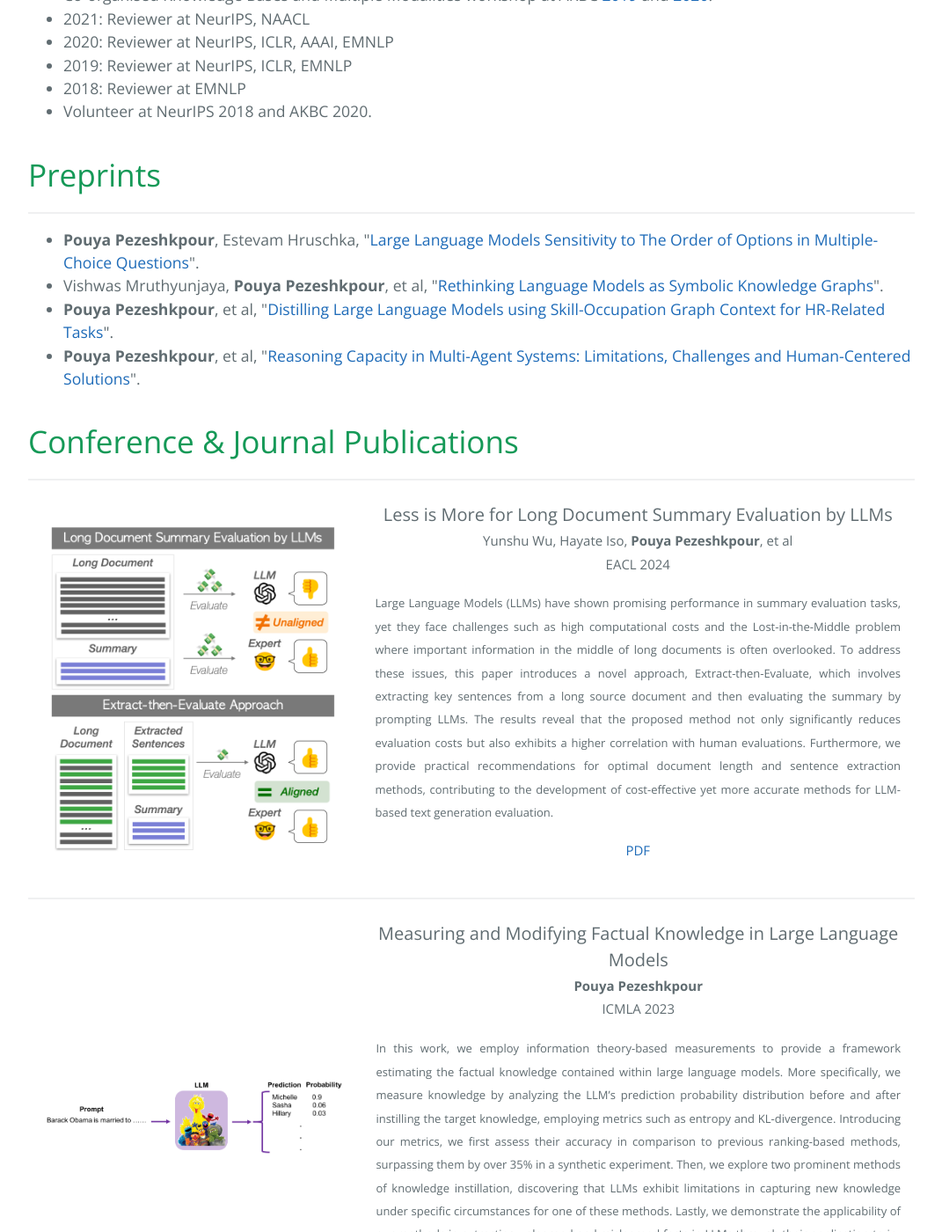
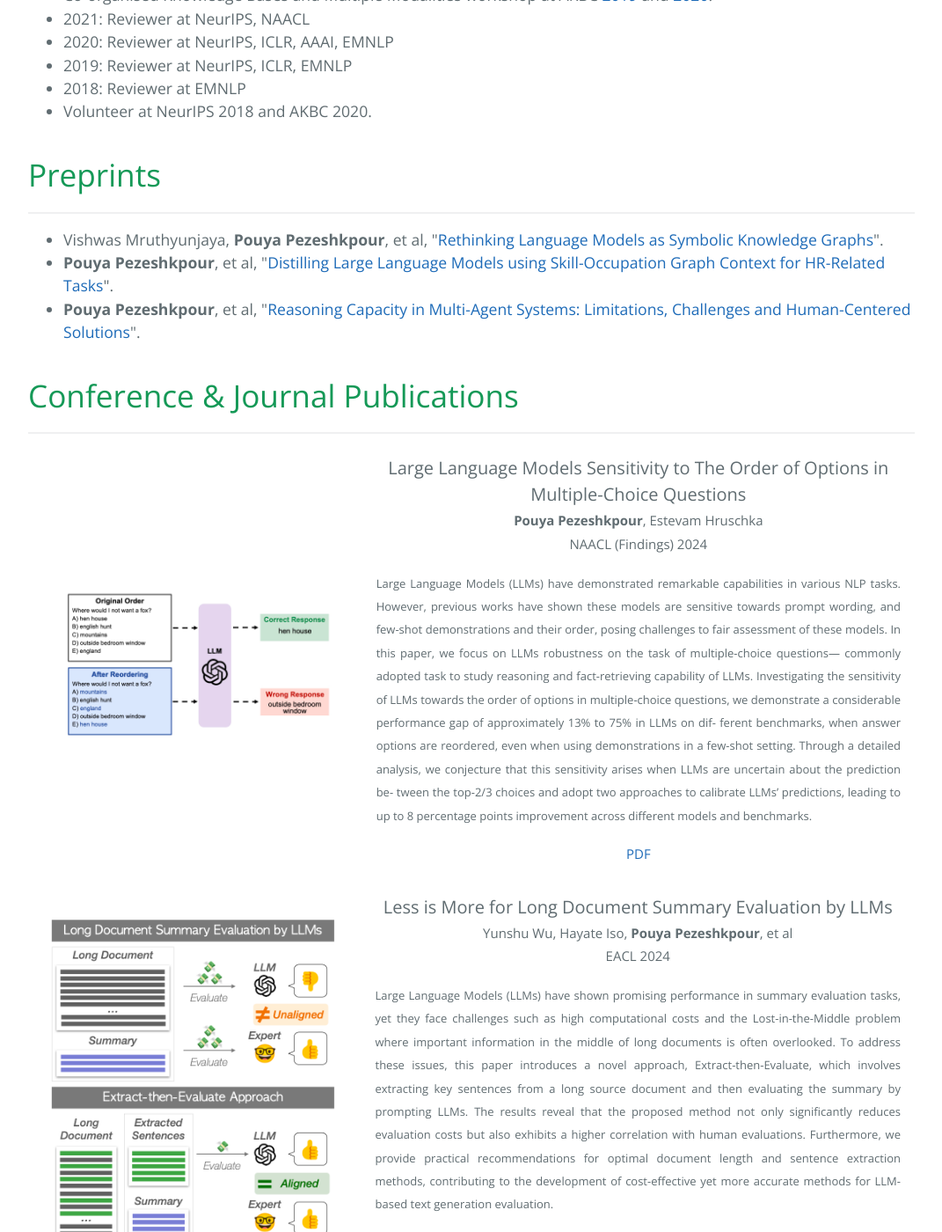
Before and after one commit to pouyapez/pouyapez.github.io, a Jekyll site: the page built from index.md, in a window 1280 px wide and 1400 px high, scrolled down 1103 px. Shown: the whole window at 88% size, without its empty margins (104-1175 px from the left). Built offline with Jekyll 4.4.1, drawn with Linux system fonts in a browser that asks for light colours.

Commit message:
Update index.md

```diff
--- a/index.md
+++ b/index.md
@@ -55,7 +54,29 @@
 # Conference & Journal Publications
 
 * * *
-
+<div class="menu-container noselect">
+   <table class="content-table">
+    <col width="500px" />
+    <col width="800px" />
+      <tr>
+        <td>
+          <img class="left-align image noselect" src="/images/sensitive.jpg" width="1000">
+        </td>
+        <td>
+          <p class="text cright-align text-large add-top-margin" style="width:100%;" align="center">
+              <font style="font-size:20px">Large Language Models Sensitivity to The Order of Options in Multiple-Choice Questions</font><br>
+              <font style="font-size:15px"><b>Pouya Pezeshkpour</b>, Estevam Hruschka<br>
+              NAACL (Findings) 2024</font><br>
+             </p><p align="justify"> <font style="font-size:13px">Large Language Models (LLMs) have demonstrated remarkable capabilities in various NLP tasks. However, previous works have shown these models are sensitive towards prompt wording, and few-shot demonstrations and their order, posing challenges to fair assessment of these models. In this paper, we focus on LLMs robustness on the task of multiple-choice questions— commonly adopted task to study reasoning and fact-retrieving capability of LLMs. Investigating the sensitivity of LLMs towards the order of options in multiple-choice questions, we demonstrate a considerable performance gap of approximately 13% to 75% in LLMs on dif- ferent benchmarks, when answer options are reordered, even when using demonstrations in
+a few-shot setting. Through a detailed analysis, we conjecture that this sensitivity arises when LLMs are uncertain about the prediction be- tween the top-2/3 choices and adopt two approaches to calibrate LLMs’ predictions, leading to up to 8 percentage points improvement across different models and benchmarks.
+ </font><br></p>
+                      <p align="center">
+             <font style="font-size:15px"><a href="https://arxiv.org/pdf/2308.11483.pdf">PDF</a></font>
+             </p>
+        </td>
+      </tr>
+   </table>
+</div>
 <div class="menu-container noselect">
    <table class="content-table">
     <col width="500px" />
```
Also changed, not shown: other parts of index.md (+0 -1 lines).
